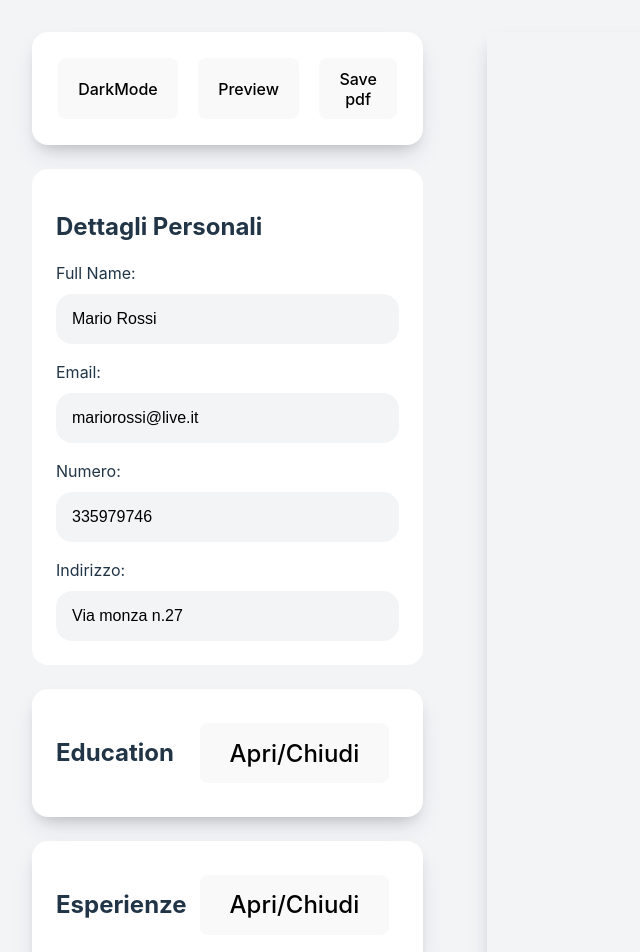
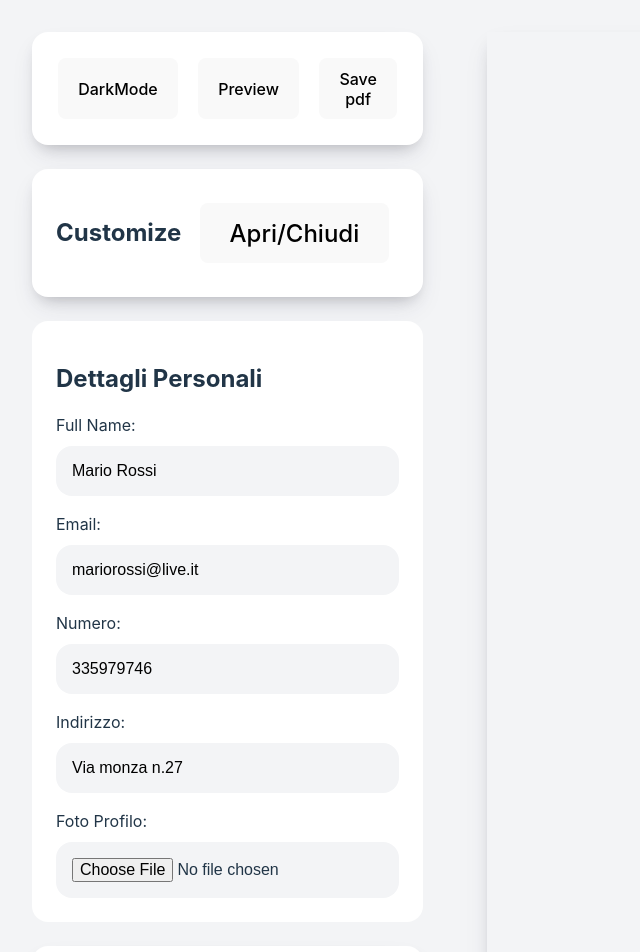
Before and after one commit to ReXerses/CV-Application, a React (Vite) app: page / in a window 1280 px wide. Shown: the top 952 px of the page, without its empty margins (0-640 px from the left). Built offline with nearby package versions, Linux system fonts and the light colour scheme.

Commit message:
1)Aggiunto component Customize per gestire il layout del cv. 2)Aggiunta la possibilità di caricare la foto da inserire nel cv.

```diff
--- a/src/App.css
+++ b/src/App.css
@@ -43,6 +43,34 @@ h2, h3 {
     background-color: white;
     border-radius: 16px;
     box-shadow: 0 13px 27px -5px rgba(50,50,93,.1), 0 8px 16px -8px rgba(0,0,0,.25);
+}
+
+.customize {
+  display: flex;
+  justify-content: space-around;
+}
+
+
+.previewLeft {
+  height: 5rem;
+  width: 5rem;
+  background: linear-gradient(90deg,#0e374e 50%,#fff 50%);
+  border-radius: 8px;
+    border: 1px solid white;
+}
+
+.previewTop {
+  height: 5rem;
+  width: 5rem;
+  background: linear-gradient(180deg,#0e374e 50%,#fff 50%);
+  border-radius: 8px;
+    border: 1px solid white;
+}
+
+.dettagliPersonali {
+  background-color: #0e374e;
+  padding: 36px 24px;
+  width: 100%;
 }
 
 .headerInfo {
--- a/src/App.jsx
+++ b/src/App.jsx
@@ -4,17 +4,28 @@ import './App.css'
 import DettagliPersona from './DettagliPersona'
 import Education from './Education'
 import Esperienze from './Esperienze'
+import Customize from './Customize'
 
 function App() {
   const [mostraDettagliEd, setMostraDettagliEd] = useState(false);
   const [mostraDettagliLav, setMostraDettagliLav] = useState(false);
+  const [mostraDettagliCust, setMostraDettagliCust] = useState(false);
   const [cvPersona, setCvPersona] = useState(persona);
+
+  const [stileCv, setStileCv] = useState(1);
+
+  function gestisciStileCv (id) {
+    setStileCv(id);
+  }
 
   function gestisciAggiornamentiCvPersona (aggiornamentoCV) {
     setCvPersona(aggiornamentoCV);
   }
   const onClickEd= () => setMostraDettagliEd(!mostraDettagliEd);
   const onClickLav= () => setMostraDettagliLav(!mostraDettagliLav);
+  const onClickCust= () => setMostraDettagliCust(!mostraDettagliCust);
+
+  console.log(cvPersona);
 
   return (
     <>
@@ -24,6 +35,7 @@ function App() {
           <button id='preview'>Preview</button>
           <button id='pdf'>Save pdf</button>
         </div>
+        <Customize show={mostraDettagliCust} onClick={onClickCust} gestisciStileCv={gestisciStileCv} />
         <DettagliPersona cvPersona={cvPersona} gestisciAggiornamentiCv={gestisciAggiornamentiCvPersona}/>
         <Education cvPersona={cvPersona} gestisciAggiornamentiCv={gestisciAggiornamentiCvPersona}  show={mostraDettagliEd} onClick={onClickEd}/>
         <Esperienze cvPersona={cvPersona} gestisciAggiornamentiCv={gestisciAggiornamentiCvPersona}  show={mostraDettagliLav} onClick={onClickLav}/>
--- /dev/null
+++ b/src/Customize.jsx
@@ -0,0 +1,22 @@
+export default function Customize ({show, onClick, gestisciStileCv }) {
+
+    if (show) {
+
+        return (
+            <div>
+                <div className="education">
+                  <h2>
+                    Customize <button onClick={onClick}>Apri/Chiudi</button>
+                  </h2>
+                  <div className="customize">
+                    <button className="previewLeft" onClick={() => gestisciStileCv(1)}></button>
+                    <button className="previewTop" onClick={() => gestisciStileCv(2)}></button>
+                  </div>
+                </div>
+            </div>
+          );
+
+    } else {
+        return <h2 className="headerInfo">Customize <button onClick={onClick}>Apri/Chiudi</button> </h2>
+    }
+}
--- a/src/DettagliPersona.jsx
+++ b/src/DettagliPersona.jsx
@@ -17,6 +17,14 @@ export default function DettagliPersona ({cvPersona, gestisciAggiornamentiCv}) {
 
      function gestisciStatoIndirizzo (e) {
         const aggiornamentoCV = {...cvPersona, indirizzo: e.target.value};
+        gestisciAggiornamentiCv(aggiornamentoCV);
+     }
+
+     function gestisciStatoImmagine (e) {
+         const file = e.target.files[0];
+        const imageUrl = URL.createObjectURL(file);
+
+        const aggiornamentoCV = {...cvPersona, foto: imageUrl};
         gestisciAggiornamentiCv(aggiornamentoCV);
      }
 
@@ -44,6 +52,11 @@ export default function DettagliPersona ({cvPersona, gestisciAggiornamentiCv}) {
                   <label htmlFor="indirizzo">Indirizzo: </label>
                   <input id='indirizzo' type="text" value={cvPersona.indirizzo} placeholder="indirizzo" onChange={gestisciStatoIndirizzo}/>
                </div>
+
+               <div className="input">
+                  <label htmlFor="fotoProfilo">Foto Profilo: </label>
+                  <input type="file" id='fotoProfilo' onChange={gestisciStatoImmagine} />
+               </div>
             </div>
         </div>
     );
--- a/src/Education.jsx
+++ b/src/Education.jsx
@@ -37,6 +37,7 @@ export default function Education ({show, onClick, cvPersona, gestisciAggiorname
                         <h3>{corso.laurea}</h3>
                       </div>
                     ))}
+                    <button>+ Education</button>
                   </div>
                 </div>
               )}
--- a/src/Esperienze.jsx
+++ b/src/Esperienze.jsx
@@ -36,6 +36,7 @@ export default function Esperienze ({show, onClick, cvPersona, gestisciAggiornam
                         <h3>{lavoro.posizione}</h3>
                       </div>
                     ))}
+                    <button className="addBtn">+ Esperienze</button>
                   </div>
                 </div>
               )}
--- a/src/dati.js
+++ b/src/dati.js
@@ -3,6 +3,7 @@ export const persona = {
     email: 'mariorossi@live.it',
     numero : '335979746',
     indirizzo: 'Via monza n.27',
+    foto: `public/1.jpg`,
     education: [
         {
         id: 0,
@@ -36,6 +37,5 @@ export const persona = {
         dataFine: '07/2023',
         città: 'Firenze, IT',
         descrizione: 'Ut enim ad minim veniam, quis nostrud exercitation ullamco laboris nisi ut aliquip ex ea commodo consequat.'
-    }],
-    styleCv : 1,
+    }]
 }
```
Also changed, not shown: public/1.jpg (added).
